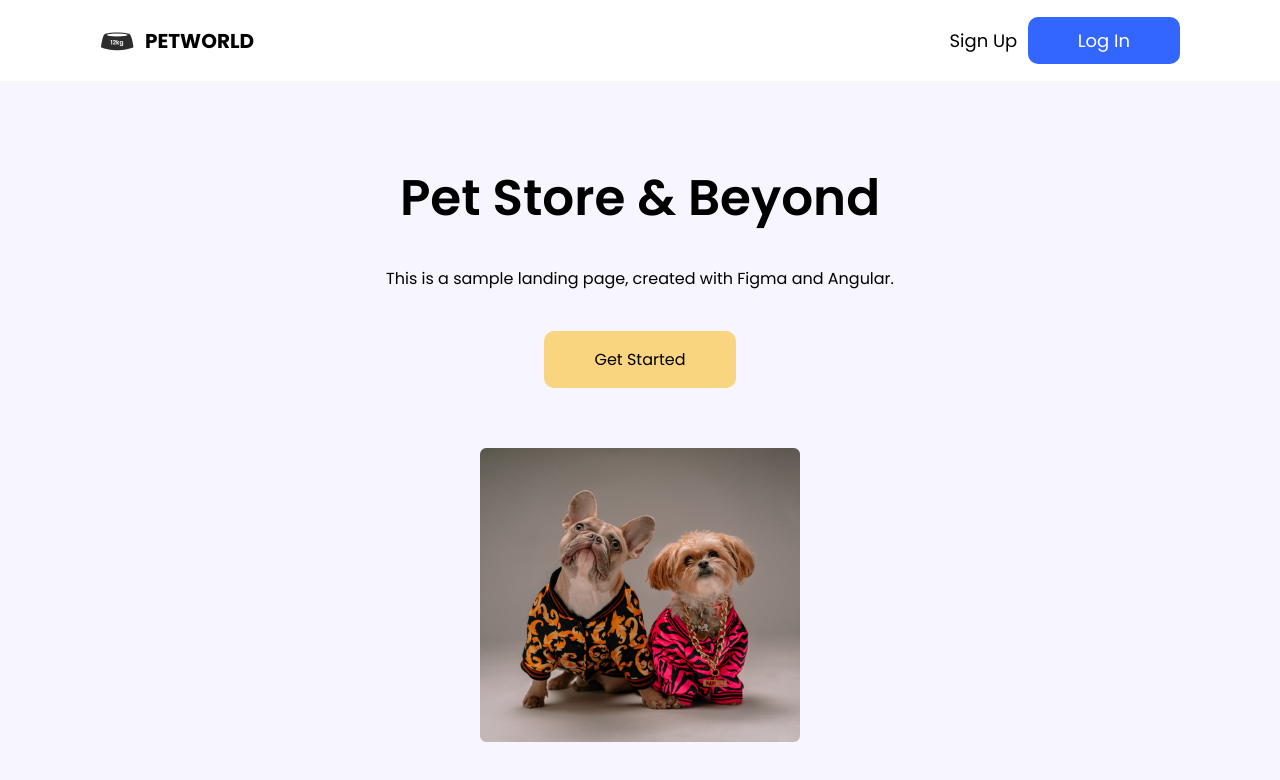
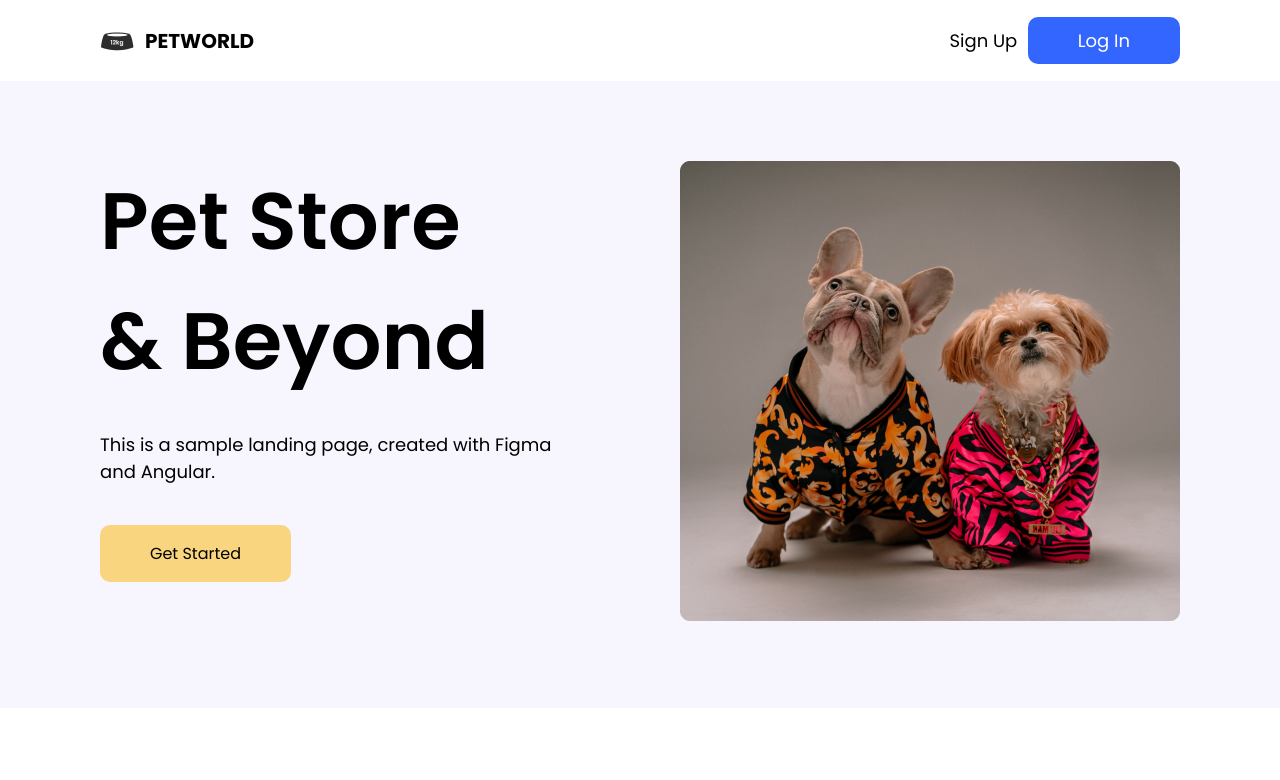
Before and after one commit to Vini5577/pet-store-landing-page, an Angular app: page / in a window 1280 px wide. Shown: the top 780 px of the page. Built offline with nearby package versions, Linux system fonts and the light colour scheme.

Commit message:
resposividade da página

```diff
--- a/src/app/components/hero-section/hero-section.component.css
+++ b/src/app/components/hero-section/hero-section.component.css
@@ -51,3 +51,35 @@ p {
 .img img {
   width: 320px;
 }
+
+@media (min-width: 1280px) {
+
+  .hero-container {
+    display: flex;
+    align-items: start;
+    flex-direction: row;
+    gap: 114px;
+  }
+
+  .text-container {
+    justify-content: start;
+    align-items: start;
+  }
+
+  h2 {
+    text-align: start;
+    width: 423.79px;
+    font-size: 80px;
+  }
+
+  p {
+    text-align: start;
+    padding: 0;
+    width: 466px;
+    font-size: 18px;
+  }
+
+  .img img {
+    width: 500px;
+  }
+}
```
